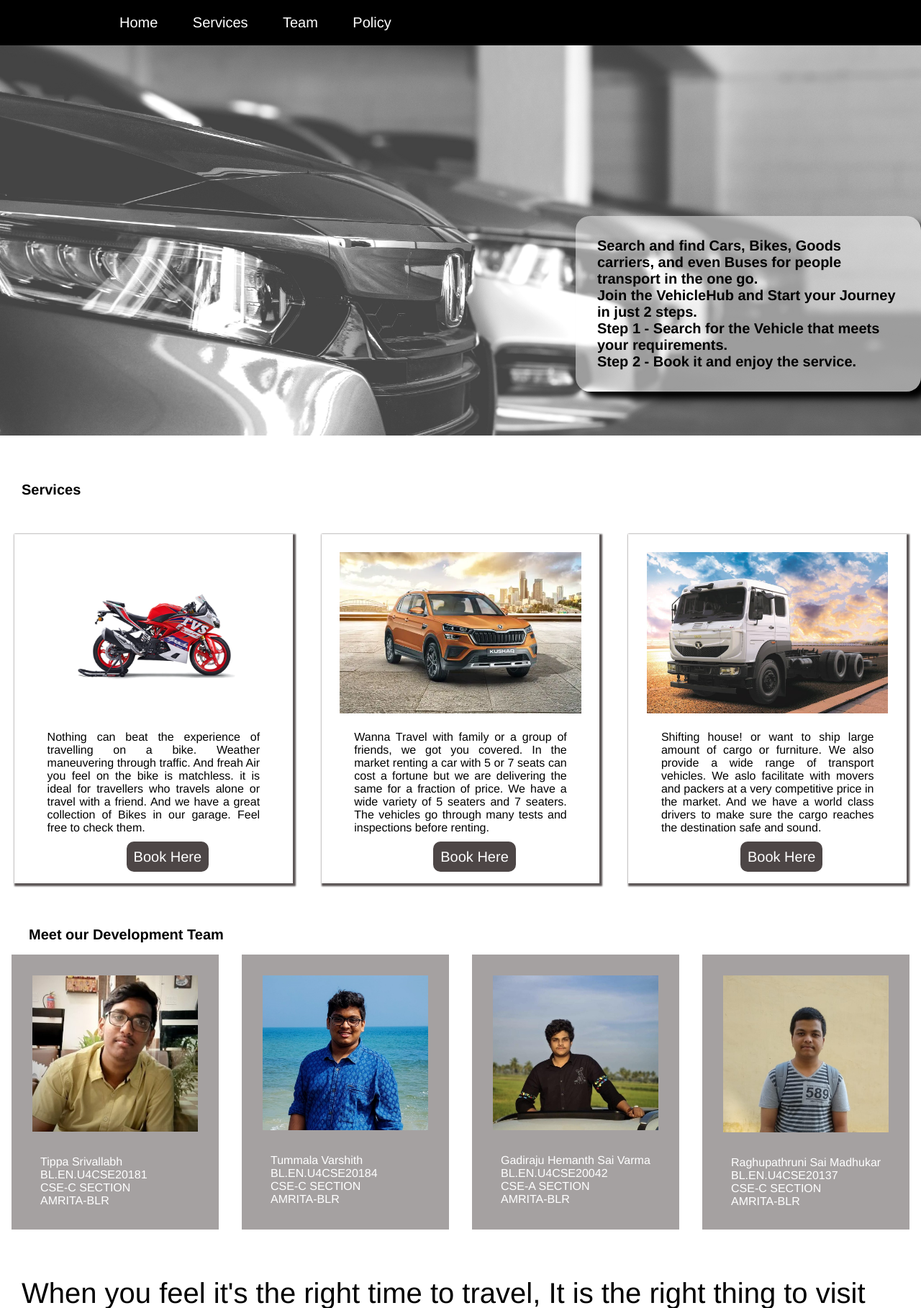
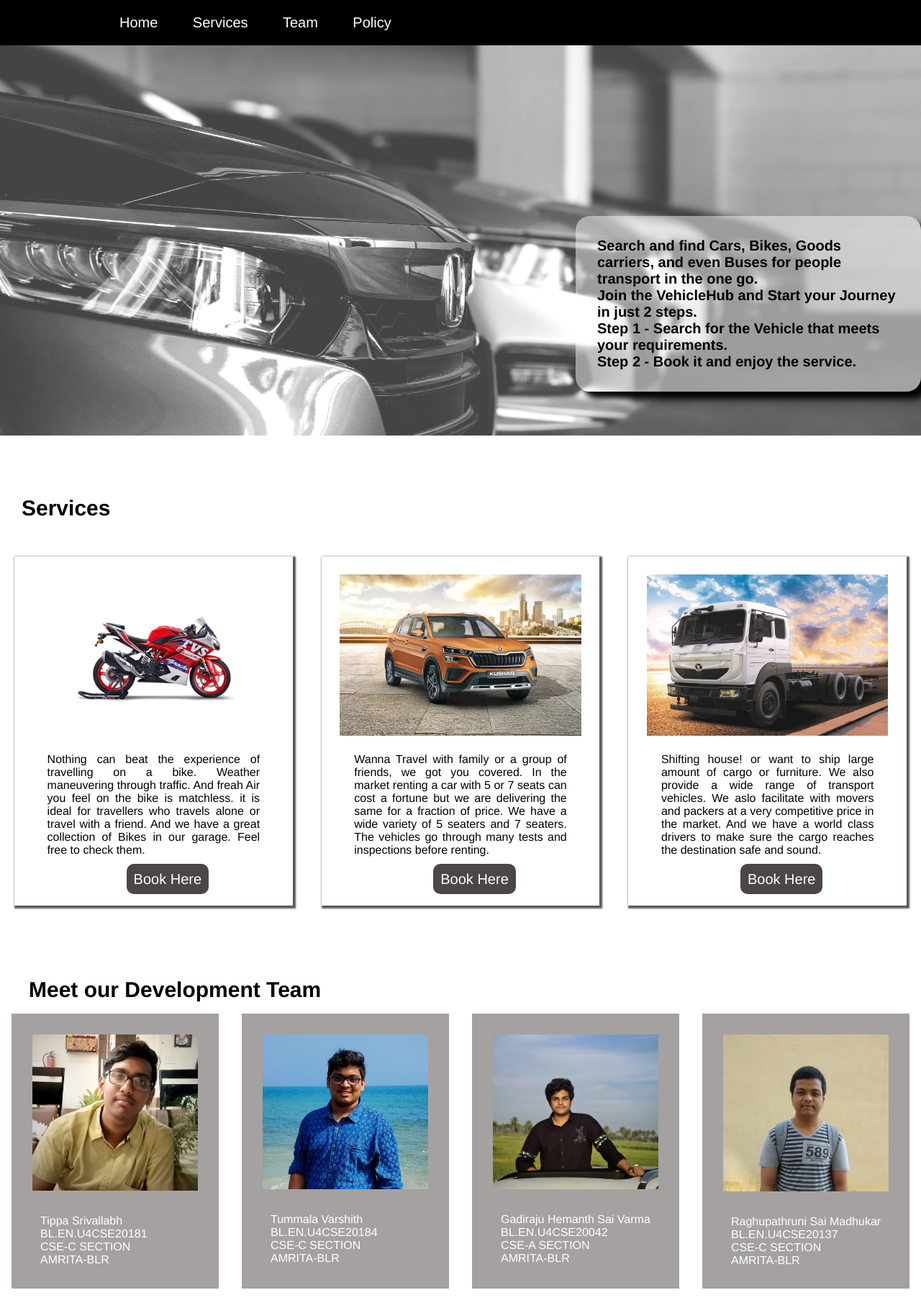
Before and after one commit to dbms-blr-amrita/dbms-blr-amrita.github.io, a PHP site: page / in a window 1280 px wide. Shown: the top 1817 px of the page at 72% size. Run offline with PHP 8.4, Linux system fonts and the light colour scheme.

Commit message:
Update main.css

```diff
--- a/css/main.css
+++ b/css/main.css
@@ -62,8 +62,10 @@
 }
 
 .services h1{
+    font-size: 30px;
     margin : 30px;
-    margin-top: 60px;
+    margin-top: 0px;
+    padding-top: 80px;
 }
 .polaroid {
     width : 30%;
@@ -91,8 +93,9 @@
 }
 
 .team h1{
-    margin-top : 40px;
+    padding-top: 80px;
     margin-left : 40px;
+    font-size: 30px;
 }
 
 .team_row{
```
